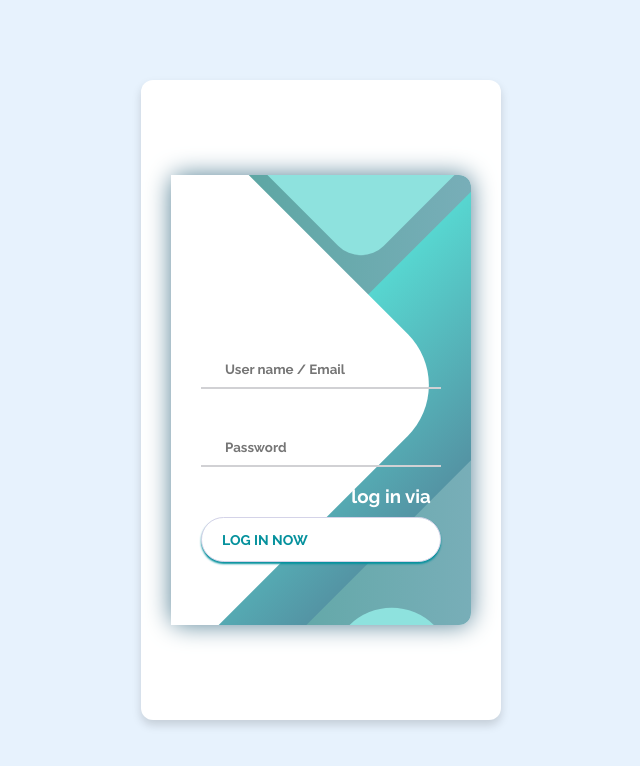
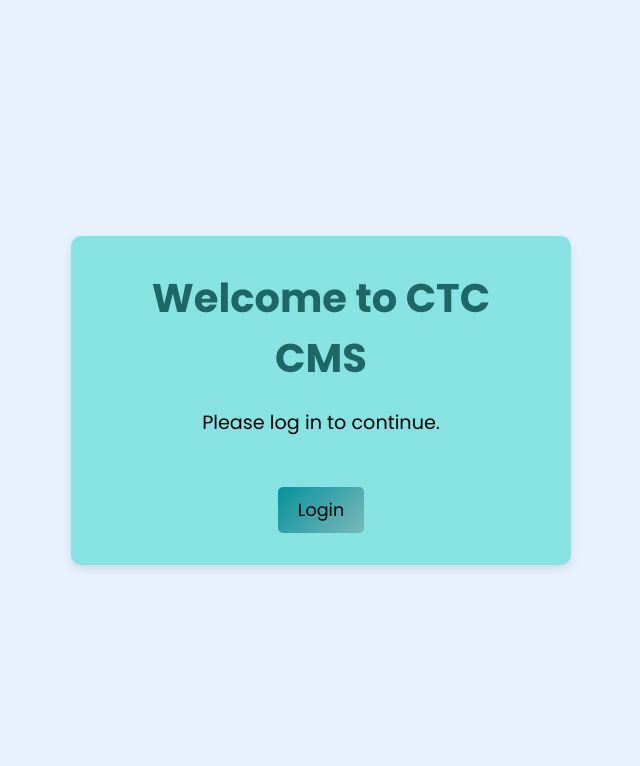
Before and after one commit to Leticiamkabu/ChurchMSFrontEnd, a Vue app in the folder churchapp/: page /#/ in a window 1280 px wide. Before the commit this address led to /#/login. Shown: the top 766 px of the page, without its empty margins (319-959 px from the left). Built offline with nearby package versions, Linux system fonts and the light colour scheme.

Commit message:
latest change

```diff
--- a/churchapp/src/components/admin/AdminEditUserPage.vue
+++ b/churchapp/src/components/admin/AdminEditUserPage.vue
@@ -265,7 +265,7 @@
           console.log("Form is valid. Proceeding with user update...", payload);
 
           try {
-            const response = await axios.patch(`https://churchmsbackend.onrender.com//auth/update_individual_user_fields/${this.user_id}`, {
+            const response = await axios.patch(`https://churchmsbackend.onrender.com/auth/update_individual_user_fields/${this.user_id}`, {
               firstName: this.form.firstname,
               lastName: this.form.lastname,
               email: this.form.email,
--- a/churchapp/src/router/index.js
+++ b/churchapp/src/router/index.js
@@ -49,8 +49,10 @@ const router = createRouter({
   routes
 })
 
+const publicPages = ['/', '/login'];
 
 router.beforeEach((to, from, next) => {
+
   // const user = sessionStorage.getItem('privilage')
   // const privileges = user ? user.split(',') : []
   const isAuthenticated = sessionStorage.getItem('userId'); // or token
@@ -64,12 +66,12 @@ router.beforeEach((to, from, next) => {
   //   }
   // }
 
-  if (to.path !== '/login' && !isAuthenticated) {
-    next('/login');
+
+  if (!isAuthenticated && !publicPages.includes(to.path)) {
+    next('/welcome'); // redirect unauthenticated users to welcome page
+  } else {
+    next(); // allow navigation
   }
-
-
-  next()
 })
 
 
```
